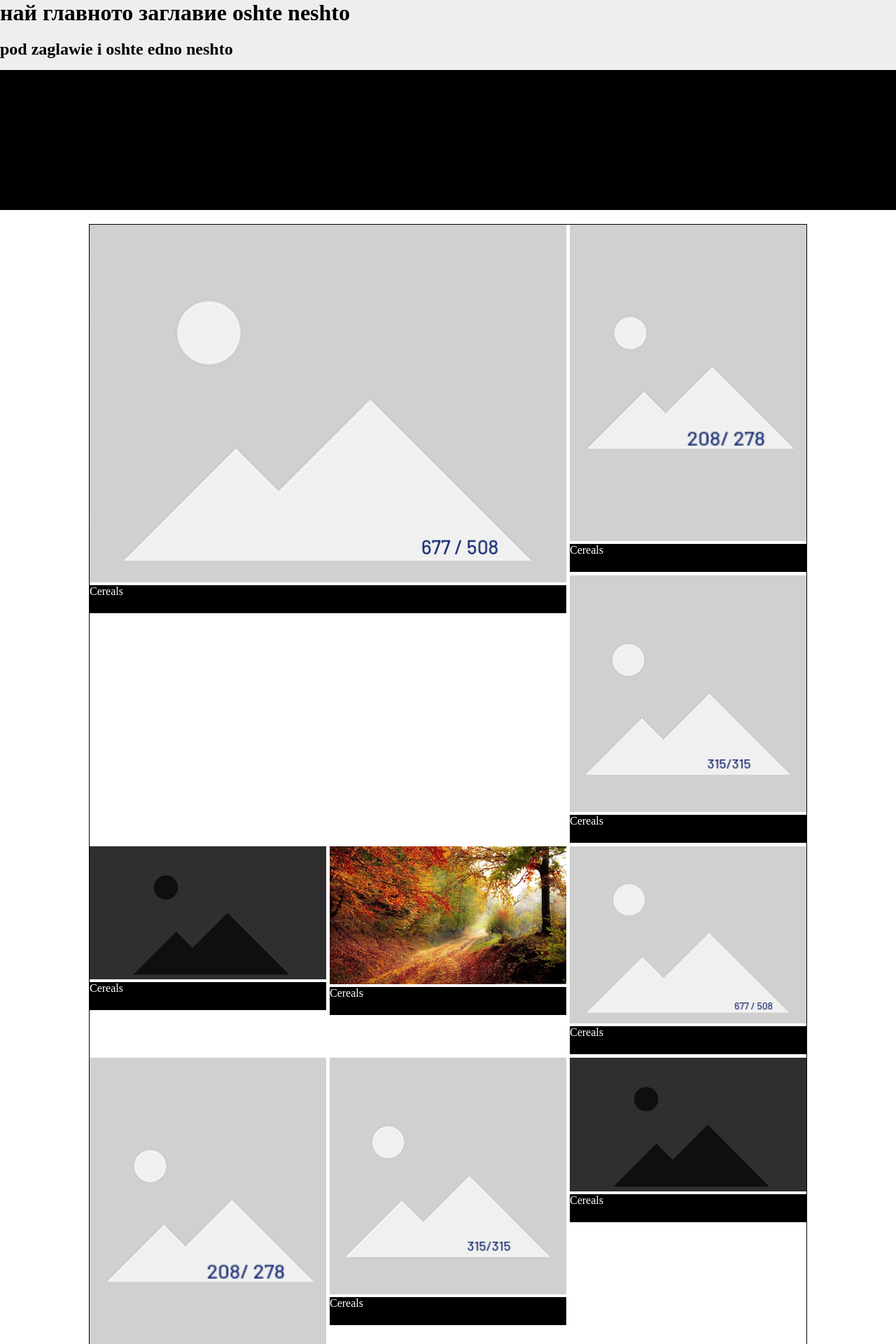
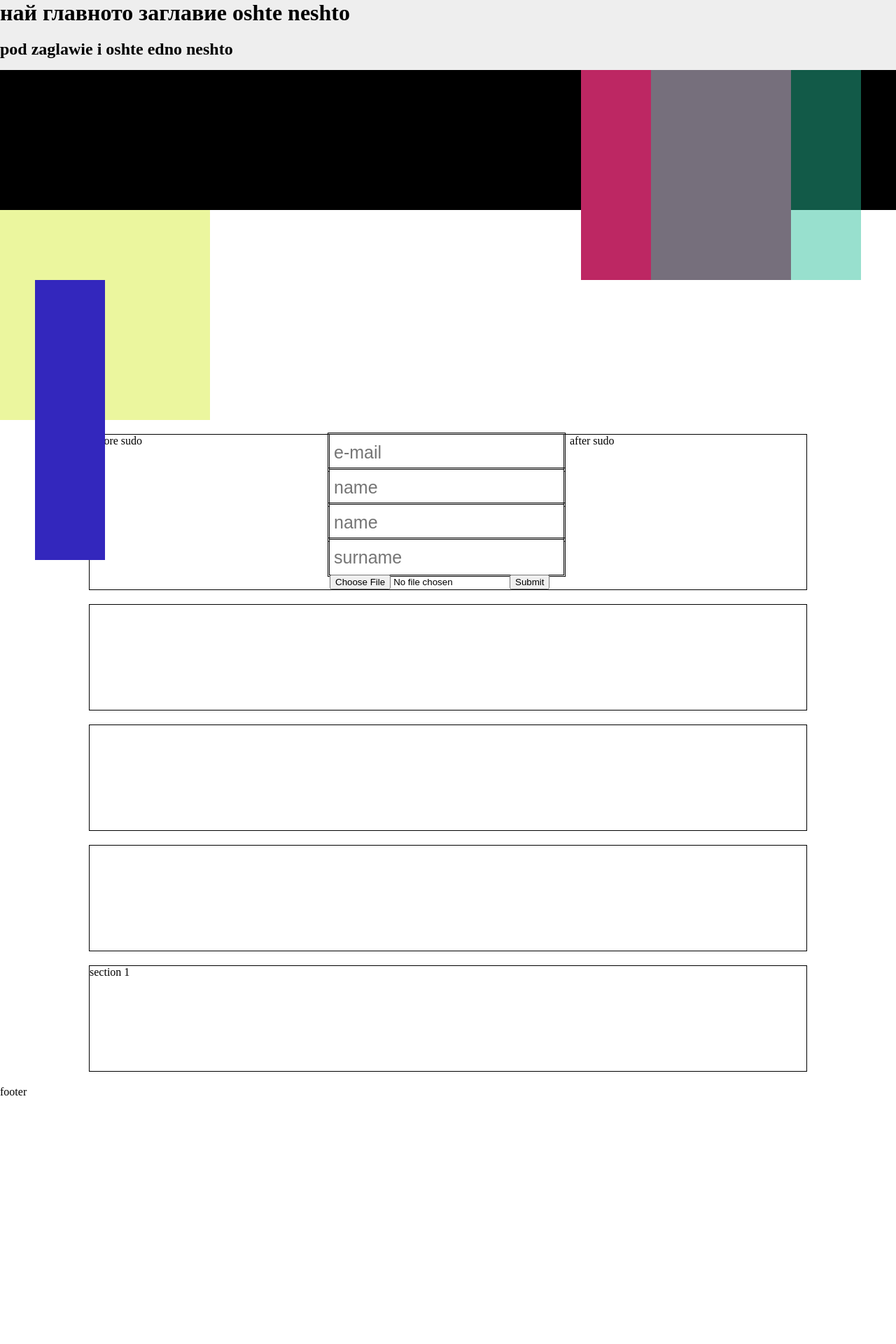
Before and after one commit to AdudeTo/vd, a PHP site: page / in a window 1280 px wide. Shown: the top 1920 px of the page at 70% size. After the commit the page ends 1565 px from the top, so only its background shows below. Run offline with PHP 8.4, Linux system fonts and the light colour scheme.

Commit message:
form + css position

```diff
--- a/index.html
+++ b/index.html
@@ -11,7 +11,7 @@
 <body>
 
     <header>
-        <h1>най главното заглавие oshte neshto</h1>
+        <h1>най главното заглавие oshte neshto </h1>
         <h2>pod zaglawie i oshte edno neshto</h2>
         <!-- <h3>pod zaglawie</h3>
     <h4>pod zaglawie</h4>
@@ -40,8 +40,42 @@
 </section-->
 
 
+        <div class="flyingDiv">
+
+        </div>
+
+        <div class="flyingDiv2">
+
+        </div>
+
+        <div class="flyingDiv3">
+
+            <div class="flyingDiv4">
+
+
+            </div>
+
+            <!--p>sdklfjh ksdfjhg  kjdfhg djkfksdfjhg  kjdfhg djkfksdfjhg  kjdfhg djkfksdfjhg  kjdfhg djkfksdfjhg  kjdfhg djkfksdfjhg  kjdfhg djkfksdfjhg  kjdfhg djkfksdfjhg  kjdfhg djkfksdfjhg  kjdfhg djkfksdfjhg  kjdfhg djkfksksdfjhg  kjdfhg djkfksdfjhg  kjdfhg djkfksdfjhg  kjdfhg djkfksdfjhg  kjdfhg djkfksdfjhg  kjdfhg djkfksdfjhg  kjdfhg djkfksdfjhg  kjdfhg djkfksdfjhg  kjdfhgkjdfhg djkfksdfjhg  kjdfhg djkfksdfjhg  kjdfhg djkfksdfjhg  kjdfhg djkfksdfjhg  kjdfhg djkfksdfjhg  kjdfhg djkfksdfjhg  kjdfhg djkfksdfjhg  kjdfhg djkfksdfjhg  kjdfhg djkfksksdfjhg  kjdfhg djkfksdfjhg  kjdfhg djkfksdfjhg  kjdfhg djkfksdfjhg  kjdfhg djkfksdfjhg  kjdfhg djkfksdfjhg  kjdfhg djkfksdfjhg  kjdfhg djkfksdfjhg  kjdfhgkjdfhg djkfksdfjhg  kjdfhg djkfksdfjhg  kjdfhg djkfksdfjhg  kjdfhg djkfksdfjhg  kjdfhg djkfksdfjhg  kjdfhg djkfksdfjhg  kjdfhg djkfksdfjhg  kjdfhg djkfksdfjhg  kjdfhg djkfksksdfjhg  kjdfhg djkfksdfjhg  kjdfhg djkfksdfjhg  kjdfhg djkfksdfjhg  kjdfhg djkfksdfjhg  kjdfhg djkfksdfjhg  kjdfhg djkfksdfjhg  kjdfhg djkfksdfjhg  kjdfhg djkfksdfjhg  kjdfhg djkfksdfjhg  kjdfhg djkfksdfjhg  kjdfhg djkfksdfjhg  kjdfhg djkfksdfjhg  kjdfhg djkfksdfjhg  kjdfhg djkfgh dkjfhg  </p-->
+        </div>
+
+
+        <div class="section test gridContainer submitForm">
+            <form method="post" action="" id="imgSend">
+                <input type="text" name="email" placeholder="e-mail">
+                <input type="text" name="firstname" placeholder="name">
+                <input type="text" name="lastname" placeholder="name">
+                <input type="text" name="surname" placeholder="surname">
+                <input type="file" id="myFile" value="upload an picture" name="filename">
+                <input type="submit">
+
+
+
+            </form>
+        </div>
+
+
         <div class="section gridContainer">
-            <figure  style=" grid-column: 1 / span 2; grid-row: 1 / span 2;">
+            <!--figure  style=" grid-column: 1 / span 2; grid-row: 1 / span 2;">
                 <img   src="assets/images/img_677_508.png">
                 <figcaption>Cereals</figcaption>
             </figure>
@@ -83,13 +117,13 @@
             <figure>
                 <img  src="assets/images/Nature_100.webp">
                 <figcaption>Cereals</figcaption>
-            </figure>
+            </figure-->
         </div>
 
 
 
         <div class="section flexContainer">
-            <figure  style=" grid-column: 1 / span 2; grid-row: 1 / span 2;">
+            <!--figure  style=" grid-column: 1 / span 2; grid-row: 1 / span 2;">
                 <img   src="assets/images/img_677_508.png">
                 <figcaption>Cereals</figcaption>
             </figure>
@@ -131,12 +165,12 @@
             <figure>
                 <img  src="assets/images/Nature_100.webp">
                 <figcaption>Cereals</figcaption>
-            </figure>
+            </figure-->
         </div>
 
 
         <div class="section gridContainer prBG">
-            <div  style=" grid-column: 1 / span 2; grid-row: 1 / span 2; background-image: url(assets/images/img_677_508.png);">
+            <!--div  style=" grid-column: 1 / span 2; grid-row: 1 / span 2; background-image: url(assets/images/img_677_508.png);">
             </div>
 
             <div class="test" style="background-image: url(assets/images/img_208_278.png);" >
@@ -203,7 +237,7 @@
 
 
             <div class="test" style="background-image: url(assets/images/Nature_100.webp);" >
-            </div>
+            </div-->
         </div>
 
 
--- a/main.css
+++ b/main.css
@@ -94,10 +94,72 @@ justify-content: space-between;
         background-repeat: no-repeat;
         background-position: right top;
     background-size: cover;
-    transition: 0.5s;
+    transition: 10.5s;
 }
 
 .prBG div:hover{
     background-position: left bottom;
-    transition: 0.5s;
+    transition: 10.5s;
 }
+
+
+
+.submitForm form input[type="text"] {
+    height: 40px;
+    font-size: 25px;
+    border: 4px rgba(0, 0, 255, 0) solid;
+    outline-style: double;
+
+}
+
+
+.test::before{
+    content: "before sudo";
+
+}
+
+
+
+.test::after{
+    content: "after sudo";
+
+}
+
+.flyingDiv{
+    width: 300px;
+    height: 300px;
+    background-color: #27bd9879;
+    position: fixed;
+    top: 100px;
+    right: 50px;
+    z-index: 50;
+}
+
+.flyingDiv2{
+    width: 300px;
+    height: 300px;
+    background-color: #bd2763;
+    position: absolute;
+    top: 100px;
+    right: 150px;
+    z-index: 10;
+}
+
+.flyingDiv3{
+    width: 300px;
+    min-height: 300px;
+    background-color: #ebf69e;
+    position: relative;
+
+}
+
+
+.flyingDiv3 .flyingDiv4{
+    width: 100px;
+    height: 400px;
+    background-color: #3327bd;
+    position: absolute;
+    top: 100px;
+    right: 150px;
+    z-index: 10;
+}
```
